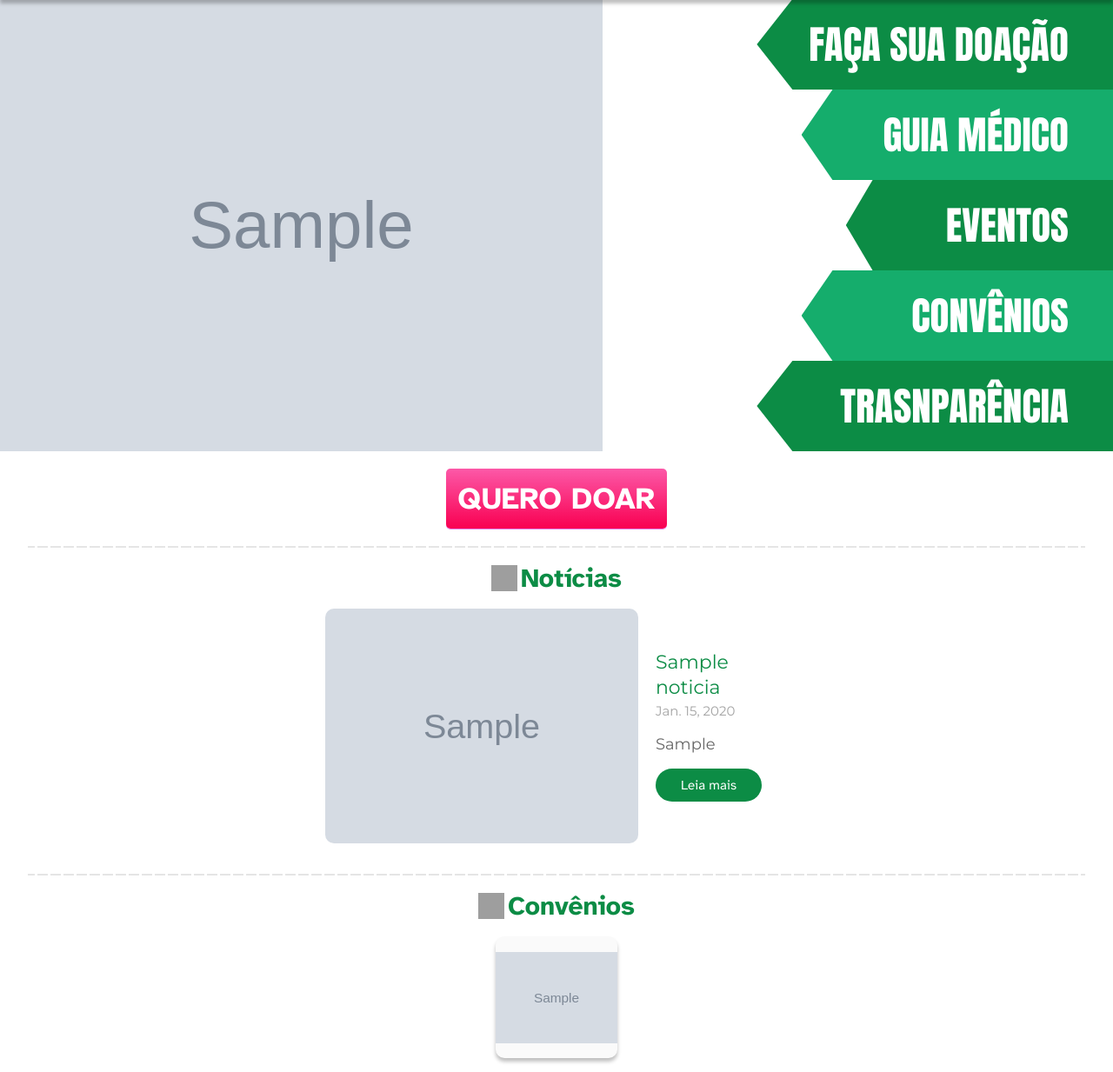
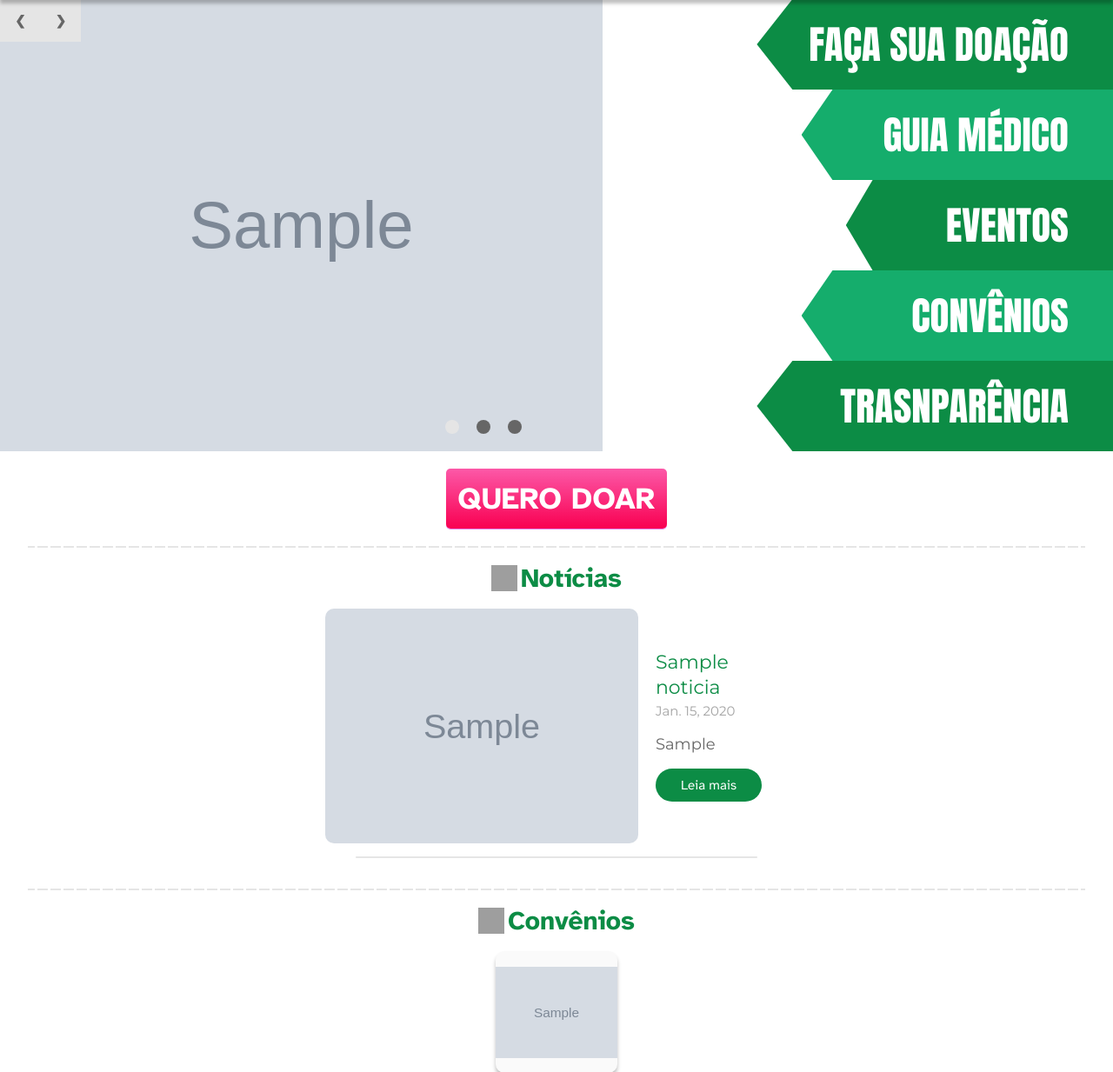
Before and after one commit to IanOliveiraSilva/hospitalDjango, a Django app: page / in a window 1280 px wide. Shown: the part 110-1343 px from the top of the page at 87% size. Run offline with Django 4.2, Linux system fonts and the light colour scheme; tables that the repository leaves empty hold one stand-in row (values such as "Sample post"); grey boxes marked "Sample" are stand-in pictures; some web fonts are replaced; grey boxes are pictures that could not be loaded.

Commit message:
Carrossel de images funcional: manual e automático

```diff
--- a/projetoHospital/hospitalDjango/static/css/style.css
+++ b/projetoHospital/hospitalDjango/static/css/style.css
@@ -3,7 +3,6 @@
   --lightGreen: #15ad6c;
   --background: #fafafa;
   --white: #ffffff;
-  --grey: #e5e5e5;
   --grey: #666666;
   --lightGrey: #e5e5e5;
   --darkGrey: #66666699;
@@ -156,6 +155,7 @@ table {
   border-spacing: 0;
 }
 
+/* ================================================================================ */
 body {
   overflow-x: hidden;
   overflow-y: auto;
@@ -396,10 +396,94 @@ body {
   margin-bottom: 20px;
 }
 
-.banner-container--banner {
+.banner {
   position: absolute;
   height: 100%;
   max-width: 80%;
+  object-fit: cover;
+}
+
+.move-buttons {
+  display: flex;
+  justify-content: space-between;
+  background-color: var(--lightGrey);
+  position: absolute;
+  left: 0;
+  top: 0;
+}
+
+.back,
+.forward {
+  z-index: 3;
+  cursor: pointer;
+  position: relative;
+  font-size: 15px;
+  padding: 17px;
+  color: var(--grey);
+  font-weight: bold;
+  transition: 0.4s ease;
+  user-select: none;
+}
+
+.back:hover {
+  box-shadow: 8px 1px 5px -4px var(--shadow);
+  -webkit-box-shadow: 8px 1px 5px -4px var(--shadow);
+  -moz-box-shadow: 8px 1px 5px -4px var(--shadow);
+}
+
+.forward:hover {
+  box-shadow: -7px 1px 5px -4px var(--shadow);
+  -webkit-box-shadow: -7px 1px 5px -4px var(--shadow);
+  -moz-box-shadow: -7px 1px 5px -4px var(--shadow);
+}
+
+.dots-buttons {
+  display: flex;
+  gap: 20px;
+  position: absolute;
+  left: 40%;
+  bottom: 0;
+  margin-bottom: 20px;
+}
+
+.dot {
+  height: 16px;
+  width: 16px;
+  background-color: var(--grey);
+  border-radius: 50%;
+  display: inline-block;
+  transition: background-color 0.5s ease;
+  cursor: pointer;
+}
+
+.enable,
+.dot:hover {
+  background-color: var(--lightGrey);
+}
+
+.fade {
+  -webkit-animation-name: fade;
+  -webkit-animation-duration: 1.4s;
+  animation-name: fade;
+  animation-duration: 1.4s;
+}
+
+@-webkit-keyframes fade {
+  from {
+    opacity: 0.5;
+  }
+  to {
+    opacity: 2;
+  }
+}
+
+@keyframes fade {
+  from {
+    opacity: 0.5;
+  }
+  to {
+    opacity: 2;
+  }
 }
 
 .banner-container--side-menu {
@@ -506,10 +590,6 @@ body {
   margin-bottom: 15px;
   border-radius: 10px;
   width: 85%;
-}
-
-.dividing-line:last-child{
-    display: none;
 }
 
 .title-section {
--- a/projetoHospital/hospitalDjango/static/scripts/banner.js
+++ b/projetoHospital/hospitalDjango/static/scripts/banner.js
@@ -1,11 +1,77 @@
+const $banners = document.querySelectorAll(".banner");
 const $sideMenu = document.querySelectorAll(".side-menu_arrow");
 const $buttonDonation = document.querySelector(".donation-button");
+const $moveButtons = document.querySelector(".move-buttons");
+const $dot = document.querySelectorAll(".dot");
+const $back = document.querySelector(".back");
+const $forward = document.querySelector(".forward");
+
+$moveButtons.addEventListener("mouseover", function () {
+  $back.style.fontSize = "50px";
+  $forward.style.fontSize = "50px";
+});
+
+$moveButtons.addEventListener("mouseout", function () {
+  $back.style.fontSize = "15px";
+  $forward.style.fontSize = "15px";
+});
+
+var slidePosition = 1;
+slideShowManual(slidePosition);
+
+// forward/Back controls
+function plusSlides(n) {
+  slideShowManual((slidePosition += n));
+}
+
+//  images controls
+function currentSlide(n) {
+  slideShowManual((slidePosition = n));
+}
+
+function slideShowManual(n) {
+  let i;
+  if (n > $banners.length) {
+    slidePosition = 1;
+  }
+  if (n < 1) {
+    slidePosition = $banners.length;
+  }
+  for (i = 0; i < $banners.length; i++) {
+    $banners[i].style.display = "none";
+  }
+  for (i = 0; i < $dot.length; i++) {
+    $dot[i].className = $dot[i].className.replace(" enable", "");
+  }
+  $banners[slidePosition - 1].style.display = "block";
+  $dot[slidePosition - 1].className += " enable";
+}
+
+var slidePosition = 0;
+slideShowAutomatic();
+
+function slideShowAutomatic() {
+  var i;
+  for (i = 0; i < $banners.length; i++) {
+    $banners[i].style.display = "none";
+  }
+  for (i = 0; i < $dot.length; i++) {
+    $dot[i].className = $dot[i].className.replace(" enable", "");
+  }
+  slidePosition++;
+  if (slidePosition > $banners.length) {
+    slidePosition = 1;
+  }
+  $banners[slidePosition - 1].style.display = "block";
+  $dot[slidePosition - 1].className += " enable";
+  setTimeout(slideShowAutomatic, 12000);
+}
 
 $buttonDonation.addEventListener("click", function () {
   location.href = "doacao";
 });
 
-function addBoardListeners() {
+function selectMenu() {
   for (let index = 0; index < $sideMenu.length; index++) {
     $sideMenu[index].addEventListener("click", function () {
       if (index == 0) {
@@ -27,4 +93,4 @@ function addBoardListeners() {
   }
 }
 
-addBoardListeners();
+selectMenu();
--- a/projetoHospital/templates/home.html
+++ b/projetoHospital/templates/home.html
@@ -3,9 +3,18 @@
 {% endblock css %} {% block body %}
 <div class="main-content">
   <section class="banner-container">
-    {% for item in banner %}
-    <img src="/image/{{ item.FotoBanner }}" class="banner-container--banner" />
+    {% for item in banner|slice:3 %}
+    <img src="/image/{{ item.FotoBanner }}" class="banner fade" />
     {% endfor %}
+    <div class="move-buttons">
+      <a class="back" onclick="plusSlides(-1)">&#10094;</a>
+      <a class="forward" onclick="plusSlides(1)">&#10095;</a>
+    </div>
+    <div class="dots-buttons">
+      <span class="dot" onclick="currentSlide(1)"></span>
+      <span class="dot" onclick="currentSlide(2)"></span>
+      <span class="dot" onclick="currentSlide(3)"></span>
+    </div>
     <div class="banner-container--side-menu">
       <button class="side-menu_arrow dark-green big">Faça sua doação</button>
       <button class="side-menu_arrow light-green">Guia médico</button>
```
Also changed, not shown: projetoHospital/image/Banner/banner-1.jpg (added), projetoHospital/image/Banner/banner-2.jpg (added), projetoHospital/image/Banner/banner-3.jpg (added), 1 other file.
